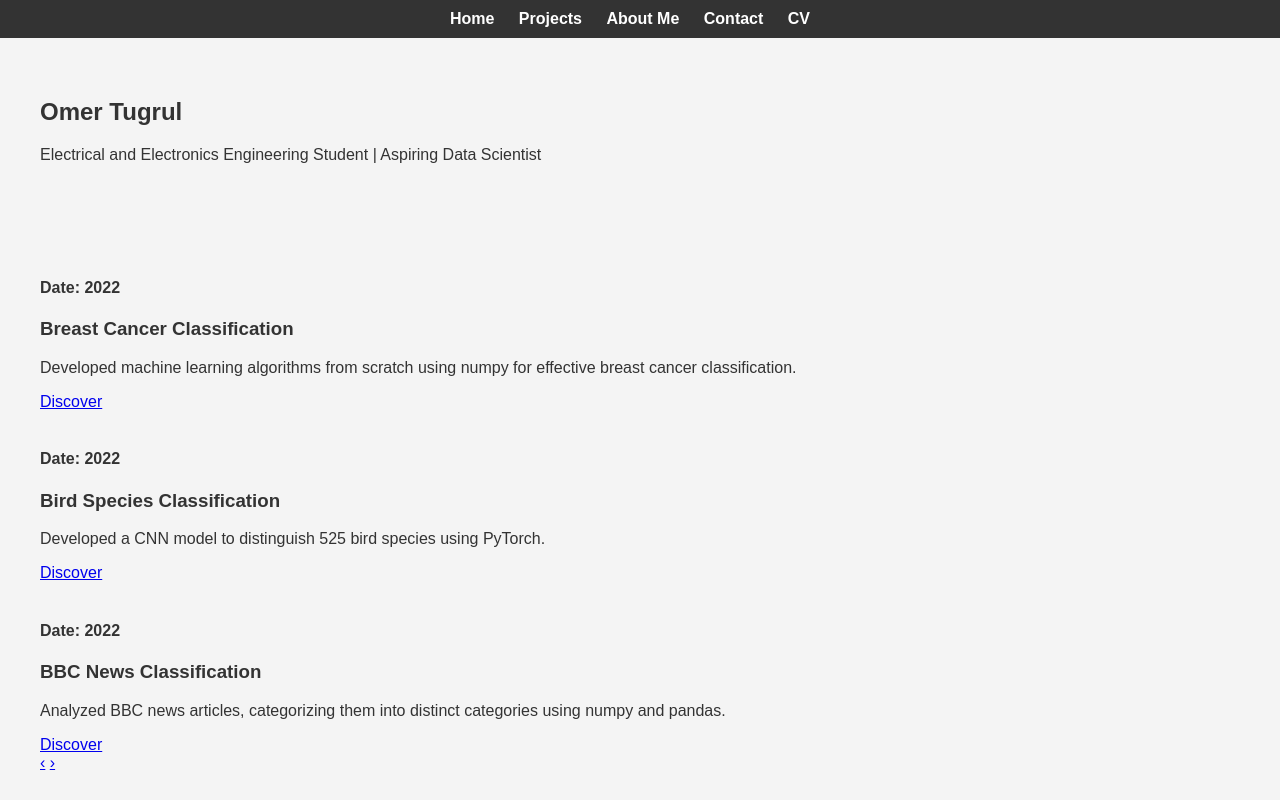
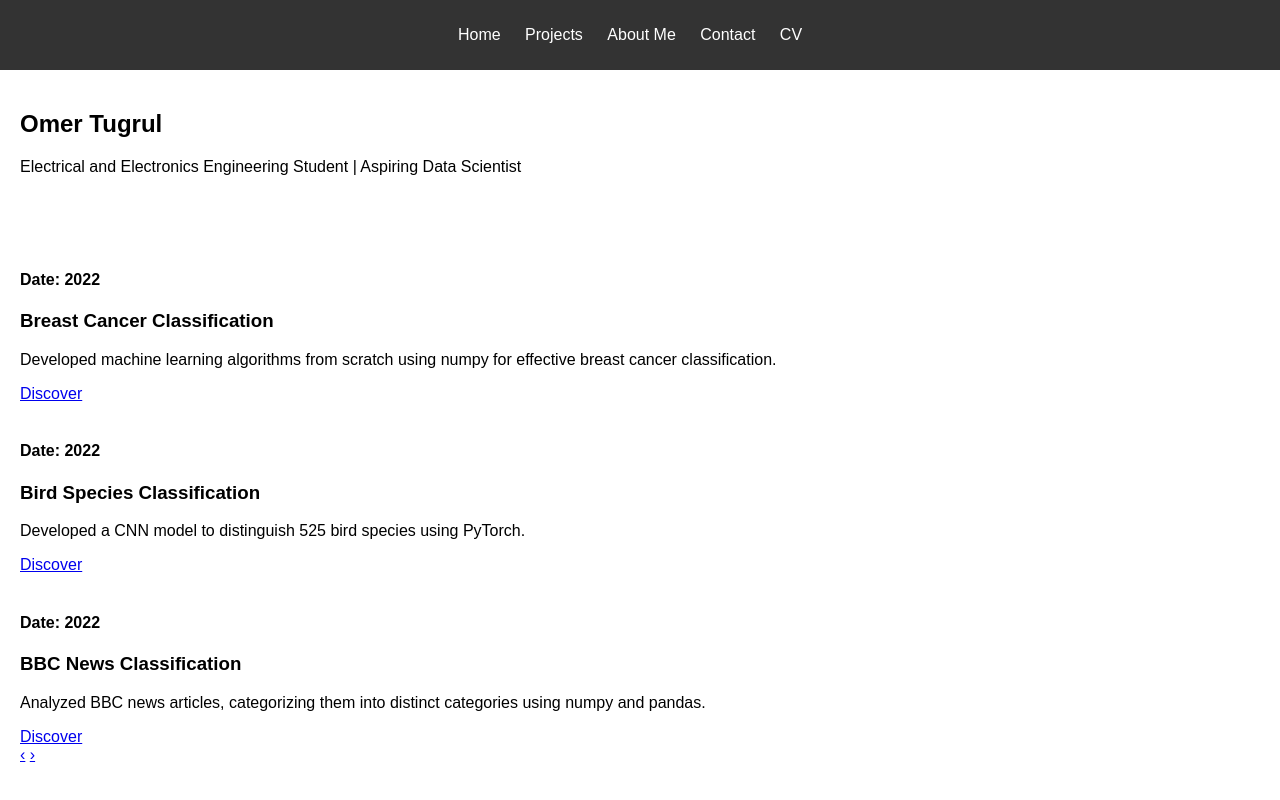
Before and after one commit to omer38/omer38.github.io, a plain HTML site: page index.html in a window 1280 px wide. Shown: the top 800 px of the page. Drawn offline with Linux system fonts and the light colour scheme.

Commit message:
Update style.css

```diff
--- a/style.css
+++ b/style.css
@@ -1,46 +1,50 @@
-body {
-    font-family: Arial, sans-serif;
+/* Base styles */
+body, html {
   margin: 0;
   padding: 0;
-    box-sizing: border-box;
-    background-color: #f4f4f4;
-    color: #333;
+  font-family: Arial, sans-serif;
 }
 
-header {
-    background: #333;
+/* Navbar styles */
+.navbar {
+  background-color: #333;
   color: white;
   padding: 10px 0;
   text-align: center;
 }
 
-header nav ul {
-    list-style-type: none;
-    margin: 0;
+.navbar ul {
   padding: 0;
+  list-style: none;
 }
 
-header nav ul li {
+.navbar ul li {
   display: inline;
   margin-right: 20px;
 }
 
-header nav ul li a {
+.navbar ul li a {
   color: white;
   text-decoration: none;
-    font-weight: bold;
 }
 
+/* Section styles */
 section {
   padding: 20px;
-    margin: 20px;
 }
 
+/* Footer styles */
 footer {
-    background: #333;
+  background-color: #333;
   color: white;
   text-align: center;
   padding: 10px 0;
 }
 
-/* Additional styling can be added as needed */
+/* Responsive design adjustments */
+@media (max-width: 768px) {
+  .navbar ul li {
+    display: block;
+    margin-bottom: 10px;
+  }
+}
```
Lines whose indentation alone changed are shown as unchanged.
